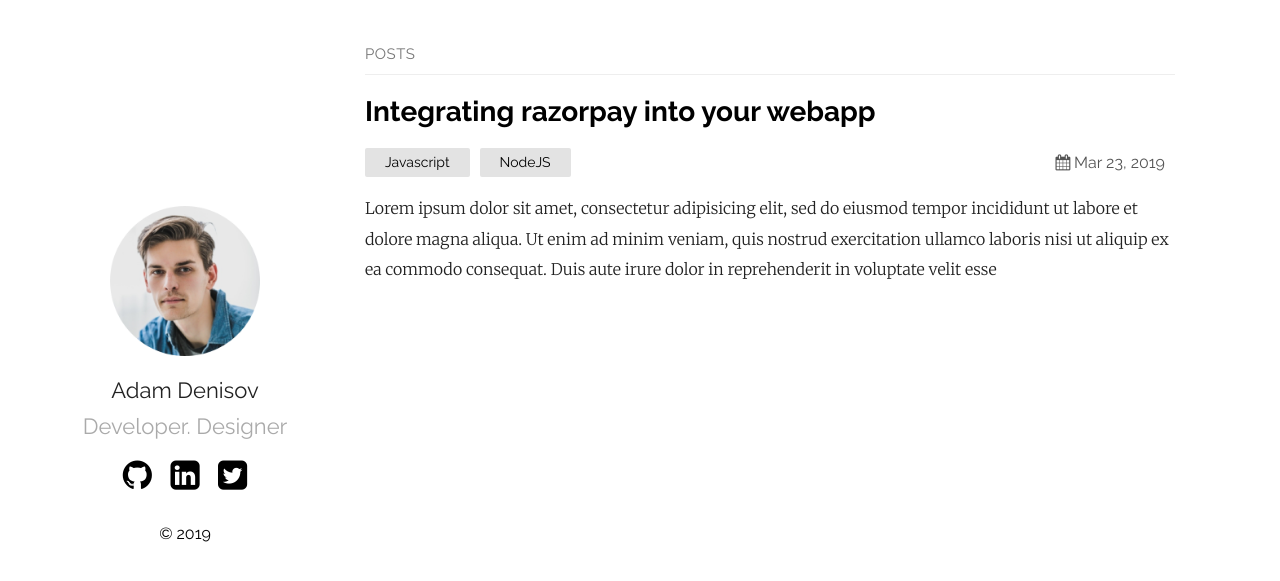
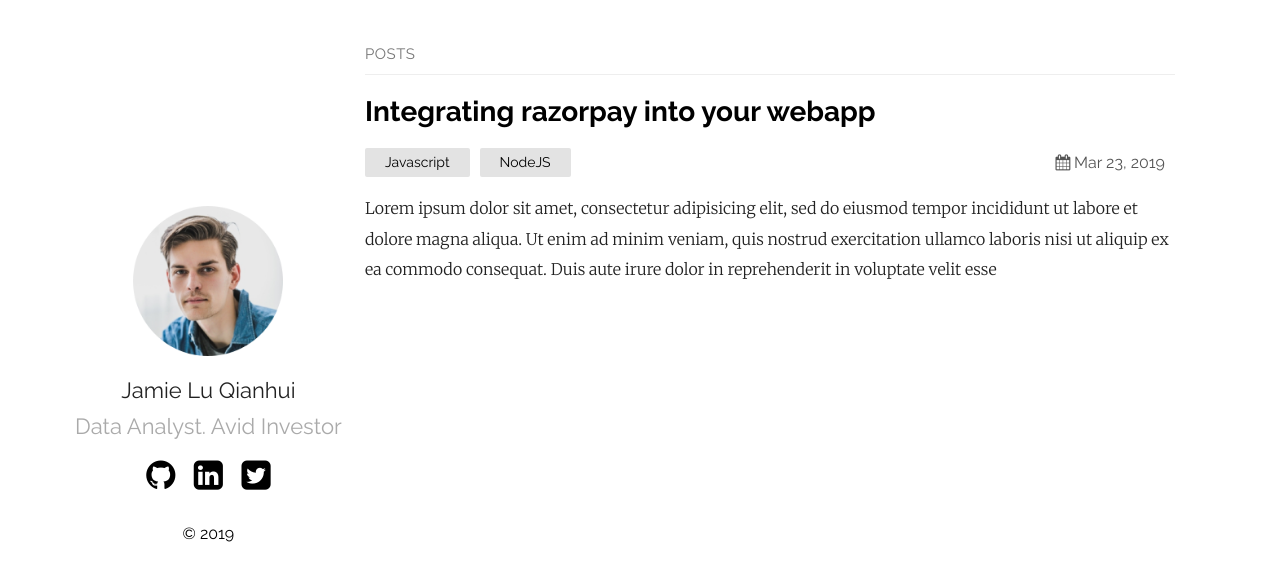
Before and after one commit to jamieqianhui/jamieqianhui.github.io, a Jekyll site: the page built from index.md, in a window 1280 px wide. Shown: the top 581 px of the page. Built offline with Jekyll 4.4.1, drawn with Linux system fonts in a browser that asks for light colours.

Commit message:
modified profile

```diff
--- a/_config.yml
+++ b/_config.yml
@@ -1,6 +1,6 @@
 title: Your awesome title
 author: GitHub User
-email: your-email@domain.com
+email: jamieqianhui@gmail.com
 description: > # this means to ignore newlines until "show_exerpts:"
   Write an awesome description for your new site here. You can edit this
   line in _config.yml. It will appear in your document head meta (for
@@ -12,15 +12,15 @@
 sass:
   sass_dir: _sass
 plainwhite:
-  name: Adam Denisov
-  tagline: Developer. Designer
+  name: Jamie Lu Qianhui
+  tagline: Data Analyst. Avid Investor
   date_format: "%b %-d, %Y"
 
   # generate social links in footer
   social_links:
     twitter: thelehhman
-    github:  thelehhman
-    linkedIn: in/thelehhman
+    github:  jamieqianhui
+    linkedIn: in/jamieluqianhui
     rss: rss
     # dribbble: jekyll
     # facebook: jekyll
```
